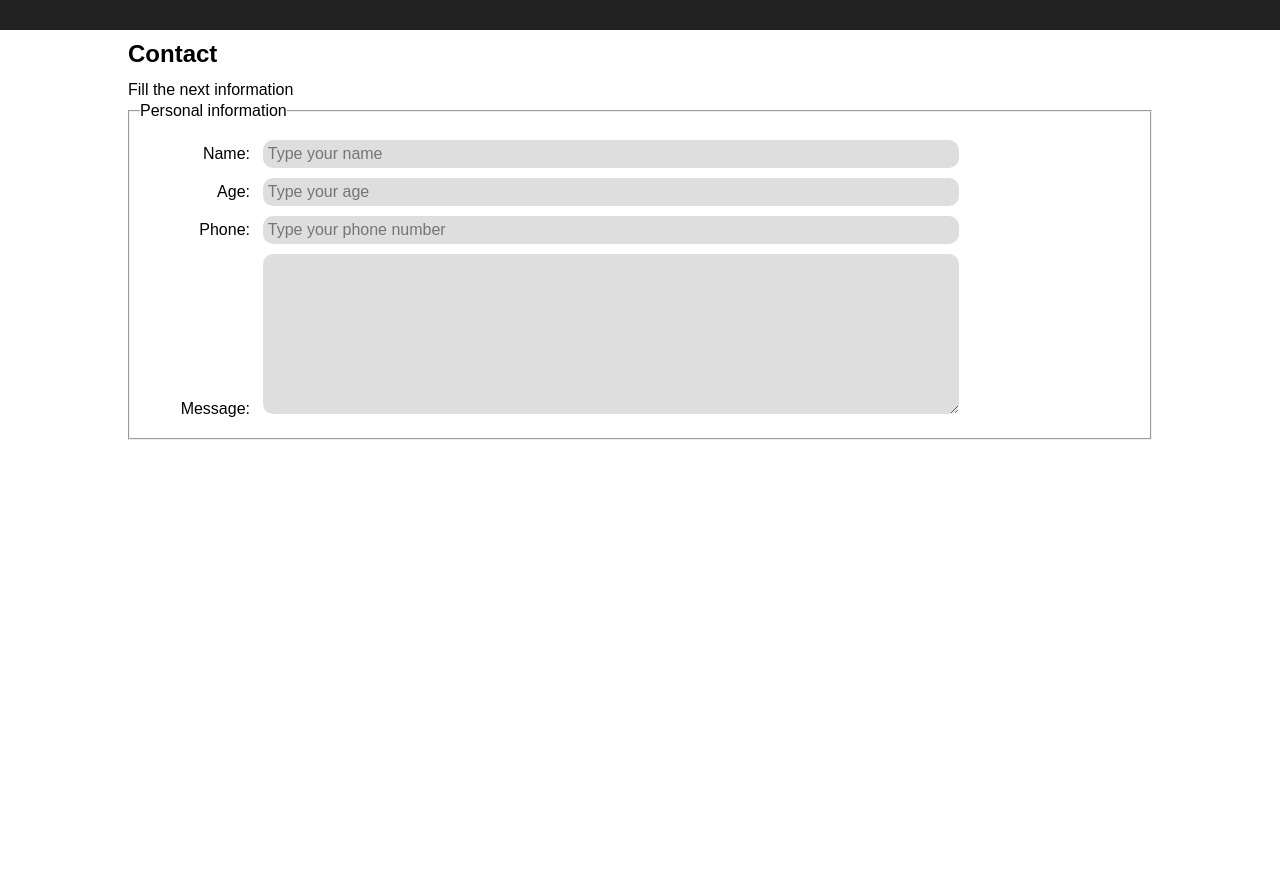
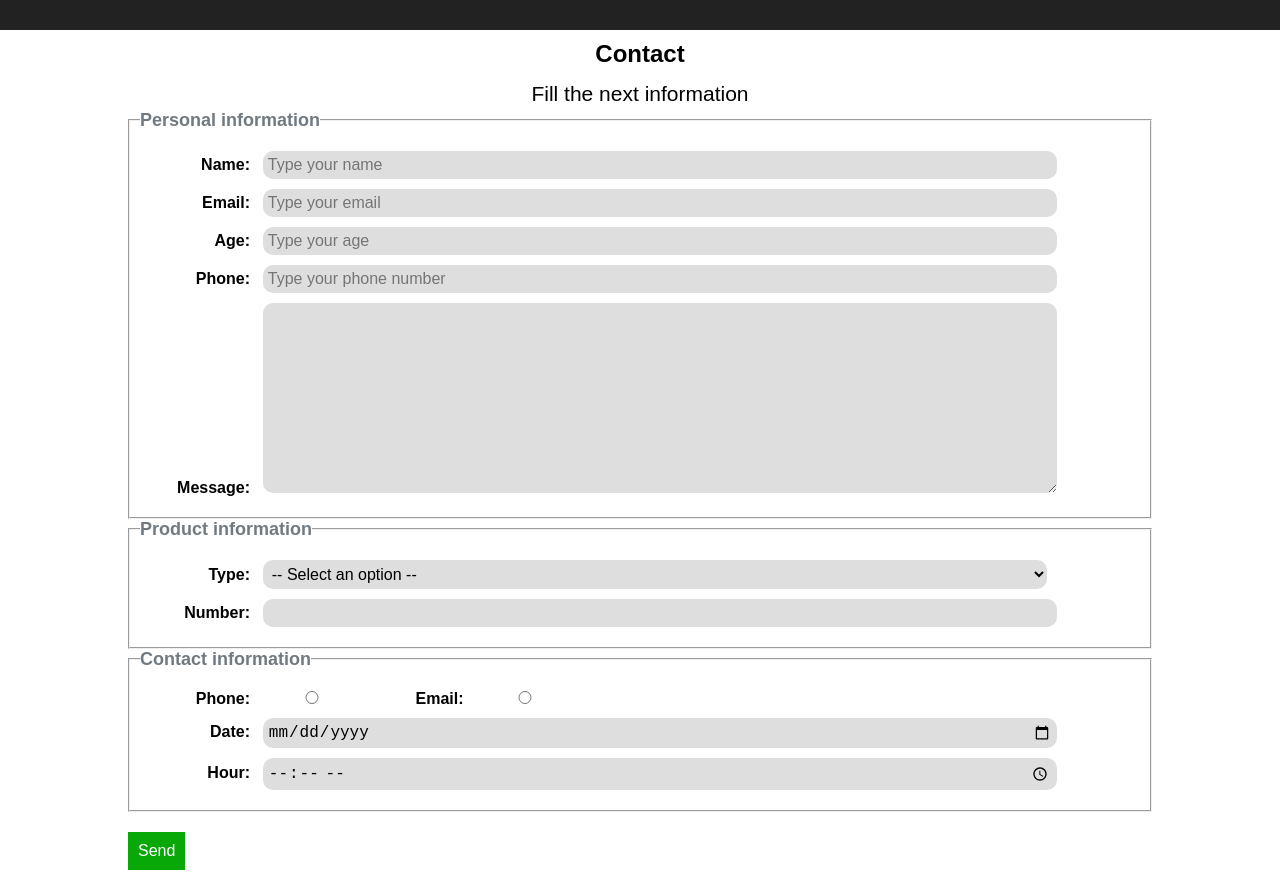
Before and after one commit to FerUgalde/realEstate, a plain HTML site: page contact.html in a window 1280 px wide. Shown: the part 70-960 px from the top of the page. Before the commit the page ends 800 px from the top, so only its background shows below. Drawn offline with Linux system fonts and the light colour scheme.

Commit message:
finished assignment 3, contact forms

```diff
--- a/contact.html
+++ b/contact.html
@@ -21,7 +21,7 @@
 
     <main class="container">
         <h2>Contact</h2>
-        <p>Fill the next information</p>
+        <p class="instructions">Fill the next information</p>
 
         <form class="form-container">
             <fieldset>
@@ -29,6 +29,10 @@
                 <div class="input-container">
                     <label>Name:</label>
                     <input type="text" placeholder="Type your name">
+                </div>
+                <div class="input-container">
+                    <label>Email:</label>
+                    <input type="email" placeholder="Type your email">
                 </div>
                 <div class="input-container">
                     <label>Age:</label>
@@ -44,6 +48,43 @@
                 </div>
             </fieldset>
 
+            <fieldset>
+                <legend>Product information</legend>
+                <div class="input-container">
+                    <label>Type:</label>
+                    <select>
+                        <option value="" selected disabled>-- Select an option --</option>
+                        <option value="">-- House --</option>
+                        <option value="">-- Condominium --</option>
+                        <option value="">-- Penthouse --</option>
+                    </select>
+                </div>
+                <div class="input-container">
+                    <label>Number:</label>
+                    <input type="number">
+                </div>
+            </fieldset>
+
+            <fieldset>
+                <legend>Contact information</legend>
+                <div class="input-container">
+                    <label>Phone:</label>
+                    <input class="radio" type="radio" name="contact-info">
+                    <label>Email:</label>
+                    <input class="radio" type="radio" name="contact-info">
+                </div>
+                <div class="input-container">
+                    <label>Date:</label>
+                    <input type="date">
+                </div>
+                <div class="input-container">
+                    <label>Hour:</label>
+                    <input type="time">
+                </div>
+            </fieldset>
+
+            <button class="btn-send">Send</button>
+
         </form>
     </main>
 </body>
--- a/styles.css
+++ b/styles.css
@@ -30,6 +30,7 @@ h1{
     font-size: 3rem;
 }
 h2{
+    text-align: center;
     margin: 1rem 0;
     font-size: 2.4rem;
 }
@@ -107,21 +108,26 @@ li img{
     width: 100%;
     margin-bottom: 2rem;
     padding: 1rem;
-    font-size: 1.6rem;
+    text-align: center;
 }
 
 /*contact form*/
 fieldset{
     padding: 1rem;
 }
-legend, label, input{
+legend{
+    font-weight: bold;
+    color: rgb(113, 122, 129);
+    font-size: 1.8rem;
+}
+input, select, textarea{
     font-size: 1.6rem;
 }
 .input-container{
     margin: 1rem;
 }
-.input-container input, .input-container textarea{
-    width: 70%;
+.input-container input, .input-container textarea, .input-container select, .radio{
+    width: 80%;
     background-color: #dedede;
     border: none;
     padding: .5rem;
@@ -132,4 +138,22 @@ legend, label, input{
     width: 10rem;
     text-align: right;
     margin-right: 1rem;
+    font-weight: bold;
+    font-size: 1.6rem;
 }
+.instructions{
+    text-align: center;
+    font-size: 2.1rem;
+}
+.input-container .radio{
+    width: 10%;
+}
+.btn-send{
+    background-color: var(--secondary);
+    color: white;
+    padding: 1rem;
+    text-align: center;
+    font-size: 1.6rem;
+    margin: 2rem 0;
+    border: none;
+}
```
Also changed, not shown: index.html (+3 -3 lines).
